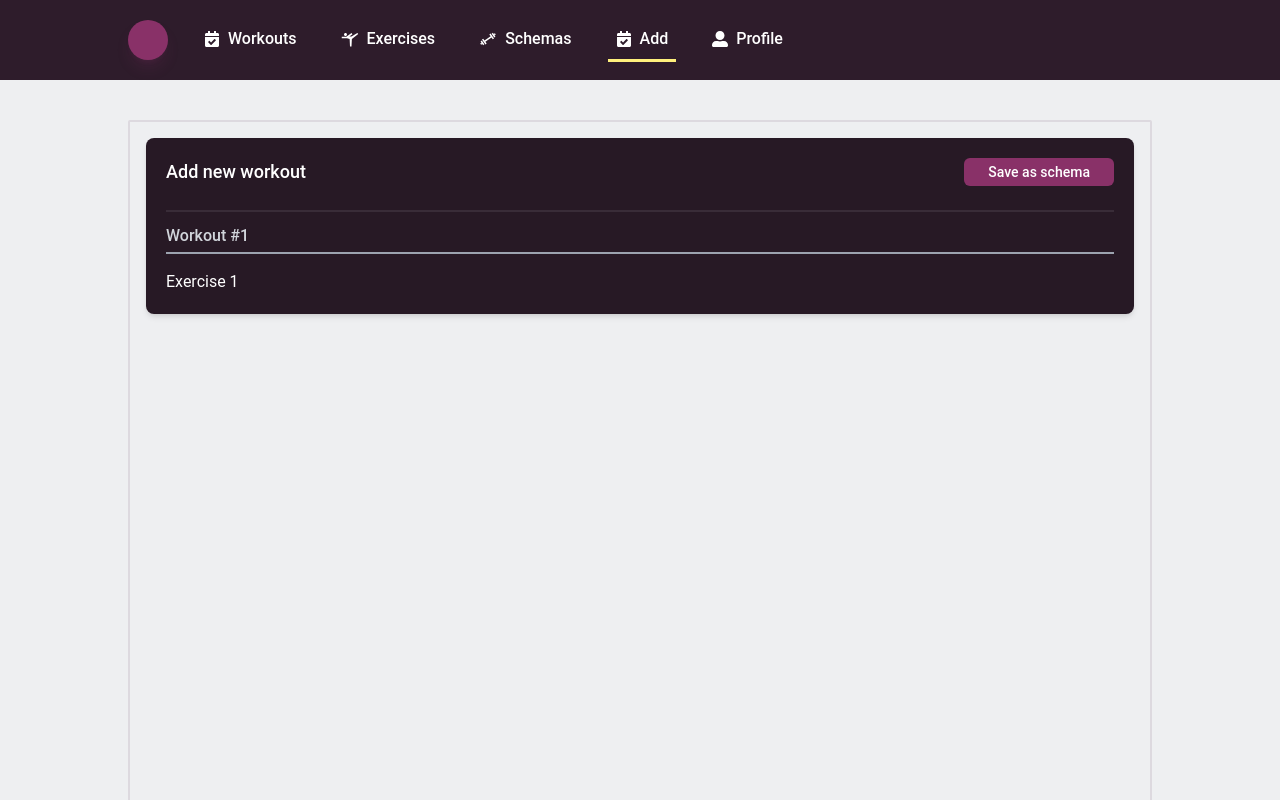
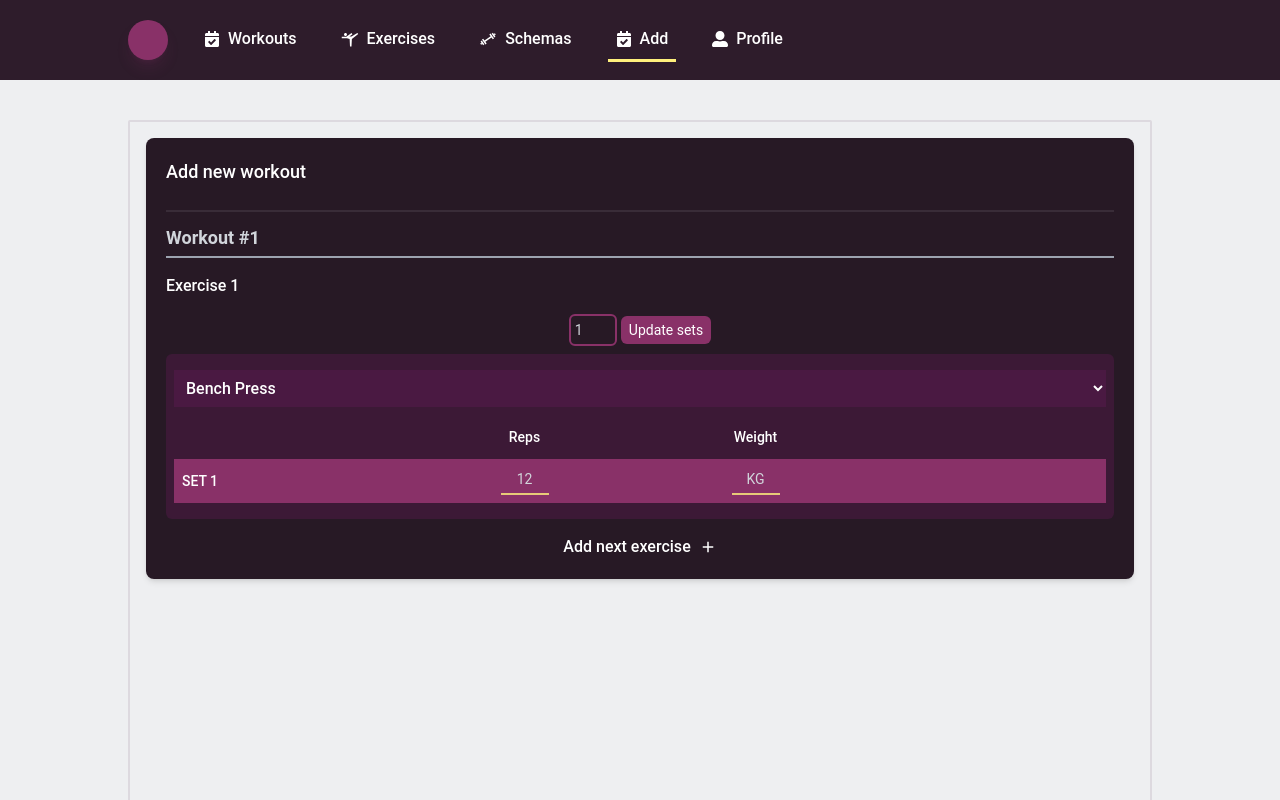
Before and after one commit to K-Sikora/gym-tracker-nextjs, a Next.js app in the folder gym-tracker/: page /add in a window 1280 px wide. Shown: the top 800 px of the page. Built offline with nearby package versions, Linux system fonts and the light colour scheme; no server answers.

Commit message:
Small fixes

```diff
--- /dev/null
+++ b/gym-tracker/src/components/add/Exercise.jsx
@@ -0,0 +1,62 @@
+import React, { useState } from "react";
+import ExerciseSet from "./ExerciseSet";
+const Exercise = (props) => {
+  const [currentSets, setcurrentSets] = useState(1);
+
+  const sets = [];
+  for (let i = 0; i < currentSets; i++) {
+    sets.push(
+      <ExerciseSet
+        currentSets={currentSets}
+        setcurrentSets={setcurrentSets}
+        exerciseId={props.exerciseNumber}
+        setId={i + 1}
+        key={i}
+      />
+    );
+  }
+  const [currentSetsValue, setcurrentSetsValue] = useState();
+  return (
+    <div
+      data-exercise-id={props.exerciseNumber}
+      className="flex flex-col "
+    >
+      <span className="text-base mb-4 font-medium">
+        Exercise {props.exerciseNumber}
+      </span>
+      <div className="flex gap-1 mb-2 justify-center items-center">
+        <input
+          onChange={(e) => {
+            setcurrentSetsValue(e.target.value);
+          }}
+          placeholder="1"
+          className="  w-12 rounded-md text-sm placeholder:text-gray-300 p-1  border-primary border-2 bg-transparent"
+        ></input>
+        <button
+          onClick={() => {
+            setcurrentSets(currentSetsValue);
+          }}
+          className="bg-primary rounded-md px-2 py-1 text-sm"
+        >
+          Update sets
+        </button>
+      </div>
+
+      <div className="flex flex-col gap-3  py-4 bg-secondary/60  rounded-md px-2">
+        <select className=" p-2 bg-secondary text-base font-medium">
+          <option>Bench Press</option>
+          <option>Squat</option>
+        </select>
+        <div className="grid grid-cols-4 gap-2 mt-2 px-2 text-sm font-medium ">
+          <span></span>
+          <span className="place-self-center">Reps</span>
+          <span className="place-self-center">Weight</span>
+          <span></span>
+        </div>
+        {sets}
+      </div>
+    </div>
+  );
+};
+
+export default Exercise;
--- /dev/null
+++ b/gym-tracker/src/components/add/ExerciseSet.jsx
@@ -0,0 +1,29 @@
+import React from "react";
+import { GoPlus } from "react-icons/go";
+import { RxCross2 } from "react-icons/rx";
+const Set = (props) => {
+  return (
+    <div
+      data-exercise-id={props.exerciseId}
+      data-set-id={props.setId}
+      className="grid gap-2 grid-cols-4 bg-primary px-2 py-2 items-center "
+    >
+      <span className=" text-sm font-medium">SET {props.setId}</span>
+      <div className=" place-self-center">
+        <input
+          placeholder="12"
+          className="w-12 text-center text-sm placeholder:text-gray-300 pb-1 outline-none bg-transparent border-accent/80 duration-300 focus:border-accent border-b-2"
+        ></input>
+      </div>
+
+      <div className=" place-self-center">
+        <input
+          placeholder="KG"
+          className="w-12 text-center text-sm placeholder:text-gray-300 pb-1 outline-none bg-transparent border-accent/80 duration-300 focus:border-accent border-b-2"
+        ></input>
+      </div>
+    </div>
+  );
+};
+
+export default Set;
--- a/gym-tracker/src/pages/add.js
+++ b/gym-tracker/src/pages/add.js
@@ -1,11 +1,23 @@
 import Layout from "@/components/Layout";
 import Navbar from "@/components/Navbar";
-import React from "react";
+import React, { useState } from "react";
 import { motion } from "framer-motion";
-import { FiChevronDown } from "react-icons/fi";
+import { BiPlus } from "react-icons/bi";
+
+import Exercise from "@/components/add/Exercise";
 const add = () => {
+  let exercises = [];
+  const [currentExercises, setcurrentExercises] = useState(1);
+  for (let i = 0; i < currentExercises; i++) {
+    exercises.push(
+      <Exercise
+        key={i}
+        exerciseNumber={i + 1}
+      />
+    );
+  }
   return (
-    <div className="md:pb-8">
+    <div className="md:pb-8 ">
       <Navbar />
       <Layout>
         <motion.div
@@ -16,22 +28,25 @@ const add = () => {
           className="min-h-screen md:border-2 rounded-sm md:py-4 md:mt-10 border-secondary/10"
         >
           <div className="w-full md:px-4  text-white">
-            <div className="bg-[#271925] md:rounded-lg border-b-2  border-primary/20  md:border-none shadow-md shadow-black/10 p-4 py-7 md:p-5">
+            <div className="bg-[#271925] md:rounded-lg border-b-2 min-h-screen md:min-h-0 border-primary/20  md:border-none shadow-md shadow-black/10 p-4 py-7 md:p-5">
               <div className="flex items-center justify-between pb-4">
                 <h2 className="text-lg font-medium">Add new workout</h2>
-
-                <button className="bg-primary px-6 py-1 rounded-md font-medium text-sm">
-                  Save as schema
-                </button>
               </div>
               <div className="mt-2 pt-2 md:border-t-2 gap-4 flex flex-col md:border-gray-300/10">
                 <input
                   placeholder="Workout #1"
-                  className="bg-transparent placeholder:text-gray-300 text-base border-b-2 duration-300 outline-none font-medium border-gray-400 focus:outline-none focus:border-accent py-1"
+                  className="bg-transparent placeholder:text-gray-300 text-lg border-b-2 duration-300 outline-none font-semibold border-gray-400 focus:outline-none focus:border-accent py-1"
                 ></input>
-                <div className="flex flex-col">
-                  <span>Exercise 1</span>
-                </div>
+                {exercises}
+                <button
+                  onClick={() => {
+                    setcurrentExercises(currentExercises + 1);
+                  }}
+                  className="text-base font-medium gap-2 self-center flex justify-center items-center"
+                >
+                  Add next exercise
+                  <BiPlus className="text-lg" />
+                </button>
               </div>
             </div>
           </div>
```
